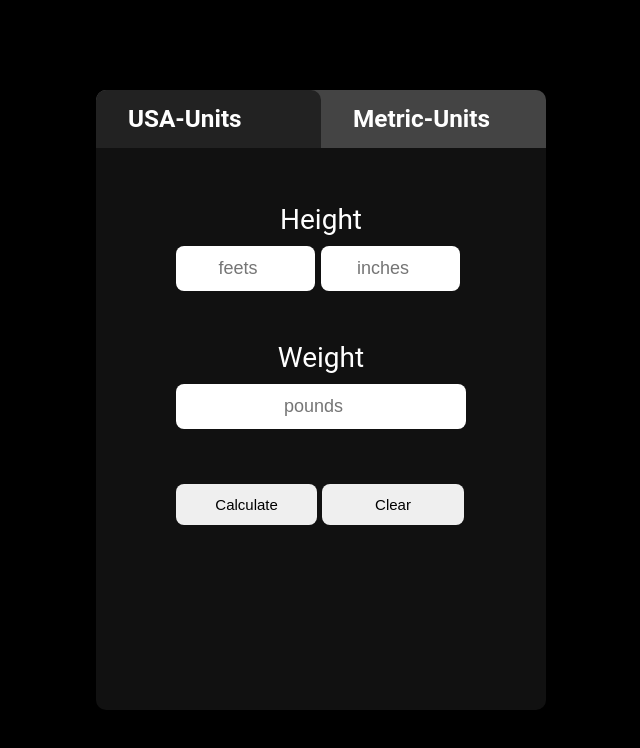
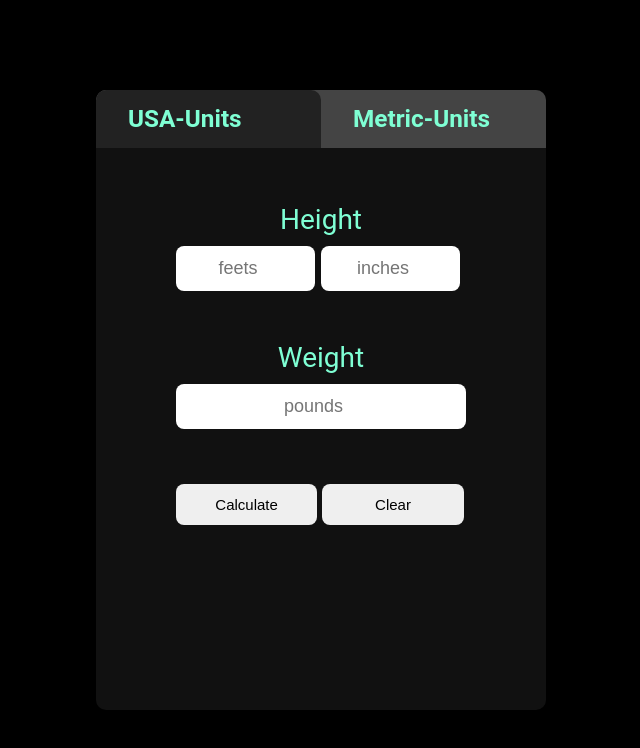
Before and after one commit to ernestolaria/BMI-Calculator, a plain HTML site: page index.html in a window 1280 px wide. Shown: the whole page, without its empty margins (319-959 px from the left). Drawn offline with Linux system fonts and the light colour scheme.

Commit message:
changed font color

```diff
--- a/style.css
+++ b/style.css
@@ -10,7 +10,7 @@ body{
     margin: 0;
     font-family: 'Roboto', sans-serif;
     background-color: black;
-    color: #fff;
+    color: aquamarine;
     display: flex;
     align-items: center;
     justify-content: center;
```
